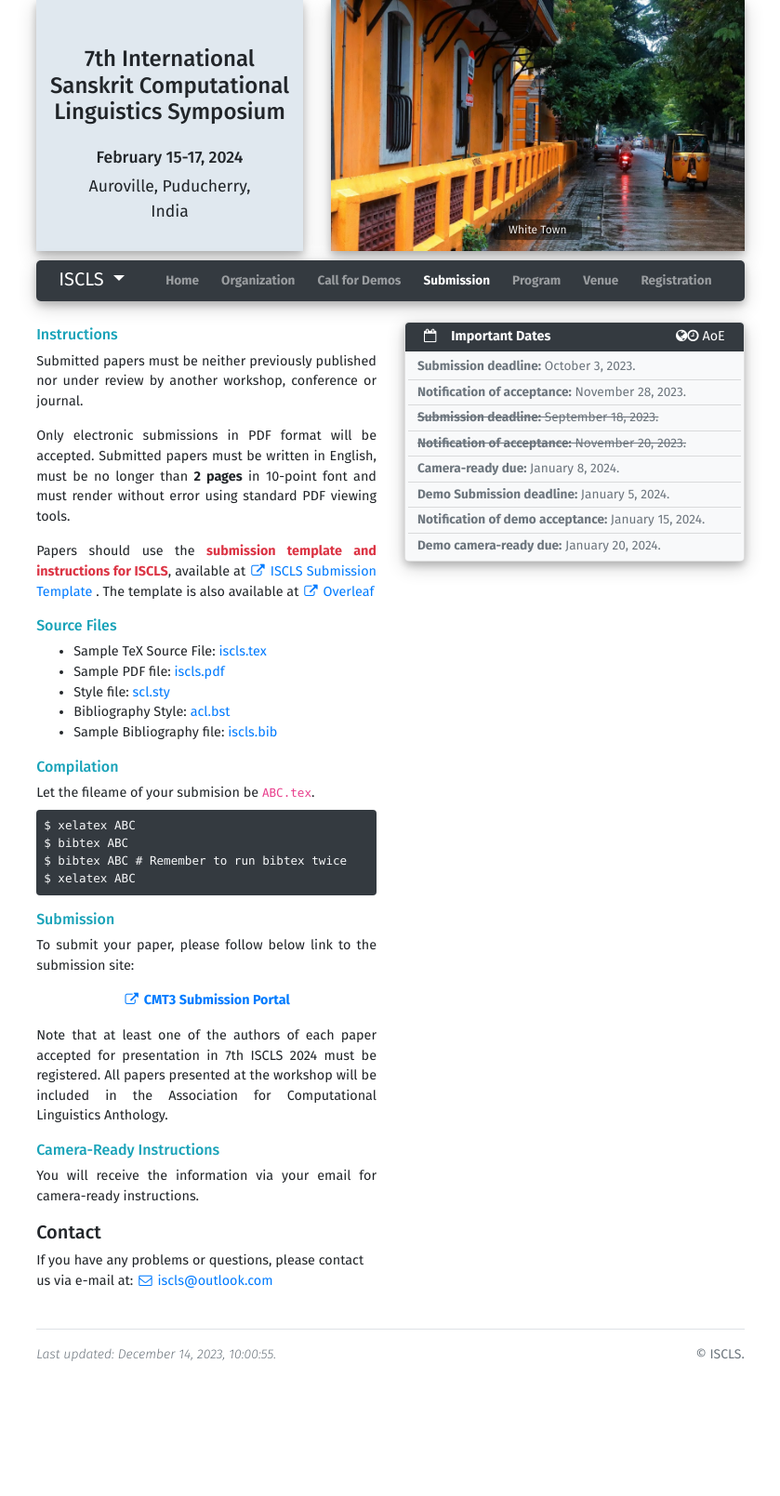
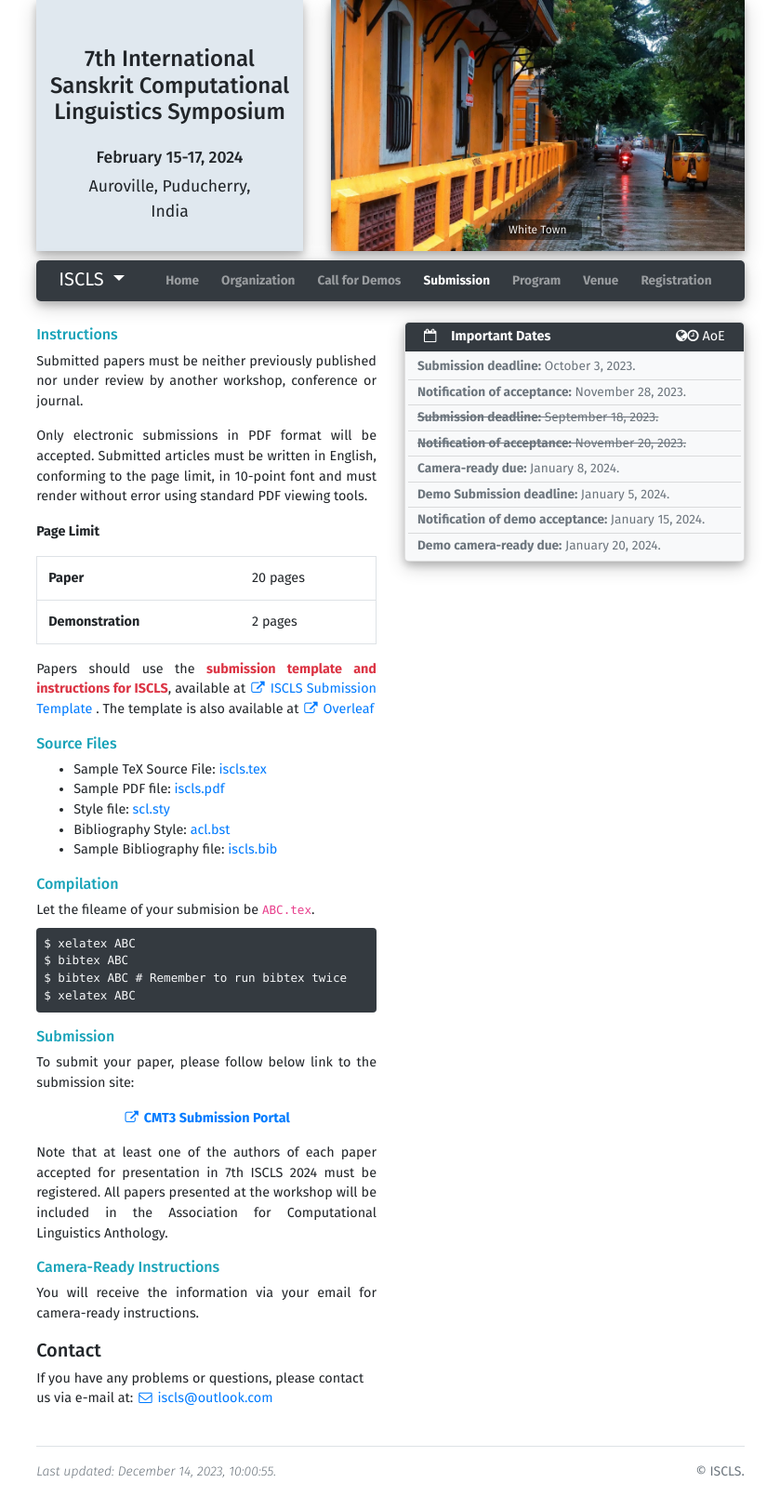
Before and after one commit to iscls/iscls-conference-template, a Jekyll site: the page built from submission.html, in a window 1280 px wide. Shown: the whole page at 93% size, without its empty margins (220-1059 px from the left). Built offline with Jekyll 4.4.1, drawn with Linux system fonts in a browser that asks for light colours; before the commit the page ends 1483 px from its top, so only the background shows below that.

Commit message:
refactor: update cfp cfd template

```diff
--- a/cfd.html
+++ b/cfd.html
@@ -16,7 +16,7 @@ slide_id: 2
             </p>
             <p>
                 The submissions must conform to the <a href="{{site.data.cfd.submission}}">Submission Guidelines</a>,
-                and must not exceed {{site.data.submission.pagelimit}} pages including text, figures and references.
+                and must not exceed <b>{{site.data.submission.pagelimits[1].limit}}</b> pages including text, figures and references.
                 The submissions should include the title, abstract, and names and affiliations of all authors.
             </p>
 
--- a/cfp.html
+++ b/cfp.html
@@ -16,7 +16,7 @@ slide_id: 2
             </p>
             <p>
                 The submissions must conform to the <a href="{{site.data.cfp.submission}}">Submission Guidelines</a>,
-                and must not exceed {{site.data.submission.pagelimit}} pages including text, figures and references.
+                and must not exceed <b>{{site.data.submission.pagelimits[0].limit}}</b> pages including text, figures and references.
                 The submissions should include the title, abstract, and names and affiliations of all authors.
             </p>
 
--- a/submission.html
+++ b/submission.html
@@ -18,11 +18,21 @@ slide_id: 3
 
         <p>
             Only electronic submissions in {{site.data.submission.file_formats | join:" or "}} format
-            will be accepted. Submitted papers must be written in
-            {{site.data.submission.languages | join:" or "}}, must be no longer than
-            <b>{{site.data.submission.pagelimit}} pages</b> in
+            will be accepted. Submitted articles must be written in
+            {{site.data.submission.languages | join:" or "}}, conforming to the page limit, in
             {{site.data.submission.fontsize}}-point font and must render without
             error using standard PDF viewing tools.
+        </p>
+        <p>
+            <b>Page Limit</b>
+            <table class="table border">
+                {% for track in site.data.submission.pagelimits %}
+                <tr>
+                    <td><b>{{track.name}}</b></td>
+                    <td>{{track.limit}} pages</td>
+                </tr>
+                {% endfor %}
+            </table>
         </p>
 
         <p>
```
Also changed, not shown: _data/submission.yml (+8 -2 lines).
